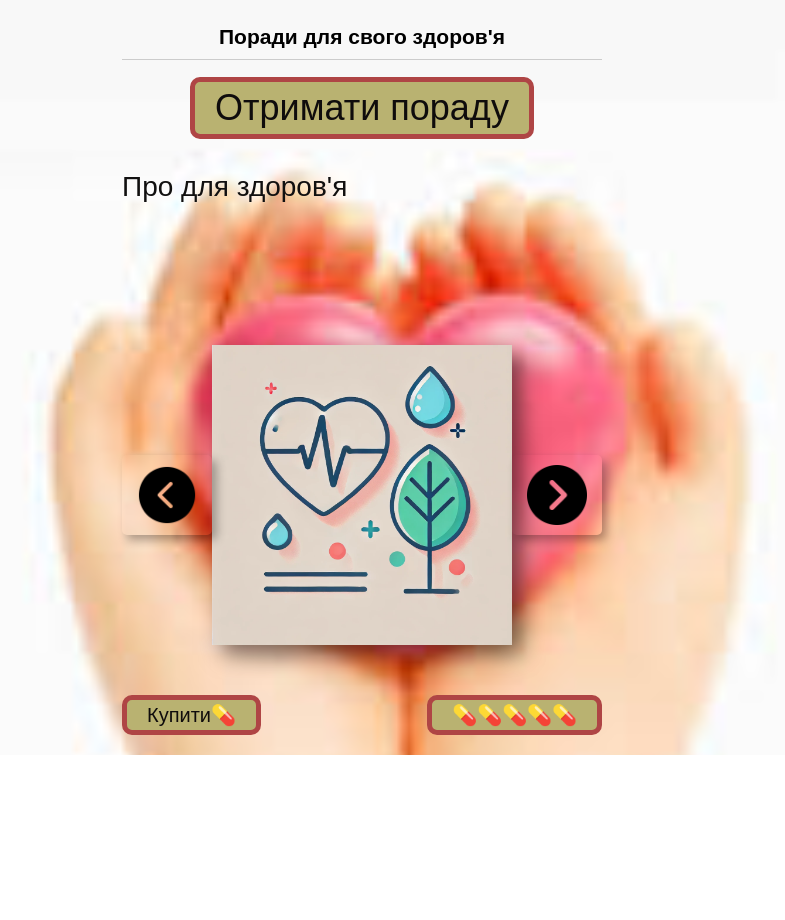
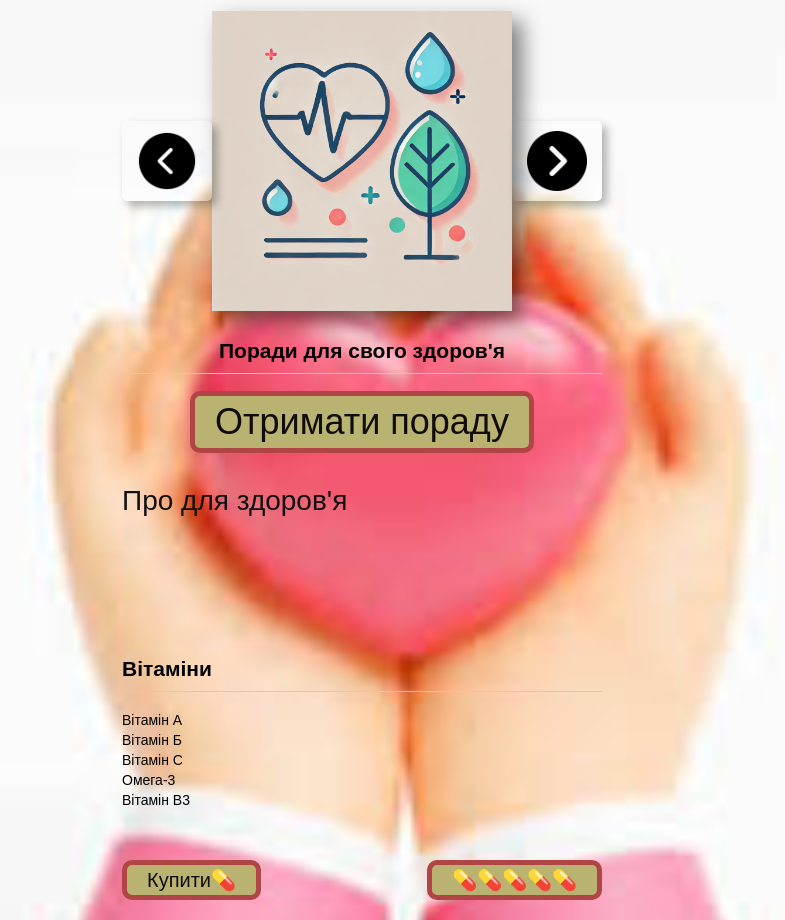
Before and after one commit to odisey228/Save-Health, a plain HTML site: page index.html in a window 1280 px wide. Shown: the part 1355-2275 px from the top of the page, without its empty margins (278-1063 px from the left). Before the commit the page ends 2110 px from the top, so only its background shows below. Drawn offline with Linux system fonts and the light colour scheme.

Commit message:
додав секції вітаміни

```diff
--- a/index.html
+++ b/index.html
@@ -49,17 +49,21 @@
        <p>Швеція: Вибрала менш жорстку стратегію, орієнтуючись на рекомендації замість суворих заборон. Громадянам рекомендували дотримуватися дистанції, але локдаун не вводили.</p>
         </ul>
       </section>
-      <section >
+      <section class="gallery">
+        <img src="img/back.png" alt="Стрілка вліво" id="left-arrow">
+        <img src="img/gallery/1.pn.webp" alt="головне зображення" id="main-image">
+        <img src="img/next (1).png" alt="Стрілкка вправо" id="right-arrow">
+    </section>
         <section class= "wishes">
         <h2>Поради для свого здоров'я </h2>
         <button id ="btn_love_wishes">Отримати пораду </button>
         <p id="love_wishes">Про для здоров'я </p>
       </section>
-      <section class="gallery">
-        <img src="img/back.png" alt="Стрілка вліво" id="left-arrow">
-        <img src="img/gallery/1.pn.webp" alt="головне зображення" id="main-image">
-        <img src="img/next (1).png" alt="Стрілкка вправо" id="right-arrow">
-    </section>
+      <section class="vitamins">
+        <h2>Вітаміни</h2>
+        <p id="p-vitamin"></p>
+      </section>
+
       <footer class="site-footer">
         <p id = "btn-buy-tablets">Купити💊</p>
         <p id = "count-of-tablets"></p>
--- a/script.js
+++ b/script.js
@@ -75,3 +75,57 @@ document.getElementById('btn_love_wishes').style.display = 'inline-block'
      if (galleryImage < 1) galleryImage = 4; // Якщо у вас 4 зображення
      mainImage.setAttribute('src', `img/gallery/${galleryImage}.jpg`);
  });
+ const arrayOfObjects = [
+{
+id:1,
+title:"Вітамін А",
+photo:"",
+description:"",
+rating:"",
+type:"",
+},
+{
+  id:2,
+  title:"Вітамін Б",
+  photo:"",
+  description:"",
+  rating:"",
+  type:"",
+  },
+  {
+    id:3,
+    title:"Вітамін С",
+    photo:"",
+    description:"",
+    rating:"",
+    type:"",
+    },
+    {
+      id:4,
+      title:"Омега-3",
+      photo:"",
+      description:"",
+      rating:"",
+      type:"",
+      },
+      {
+        id:5,
+        title:"Вітамін В3",
+        photo:"",
+        description:"",
+        rating:"",
+        type:"",
+        },
+
+ ]
+ console.log(arrayOfObjects)
+
+
+ arrayOfObjects.forEach((item) => {
+  console.log(item);
+
+  let divVitamin = document.createElement('div')
+  divVitamin.innerText = item.title
+  divVitamin.classList.add('vitamins') //L nht,f ,ekj p dtkbrf]
+  document.getElementById("p-vitamin").appendChild(divVitamin)
+  })
--- a/style.css
+++ b/style.css
@@ -260,3 +260,14 @@ button:active::after {
     font-size: 20px;
     cursor: pointer;
   }
+  .site-footer p:last-child{
+    cursor: auto;
+
+  }
+  .vitamin{
+    border: 1px solid black;
+    margin: 10px;
+    padding: 10px;
+    border-radius: 5px;
+    box-shadow: #999999 5px 5px 10px;
+  }
```
